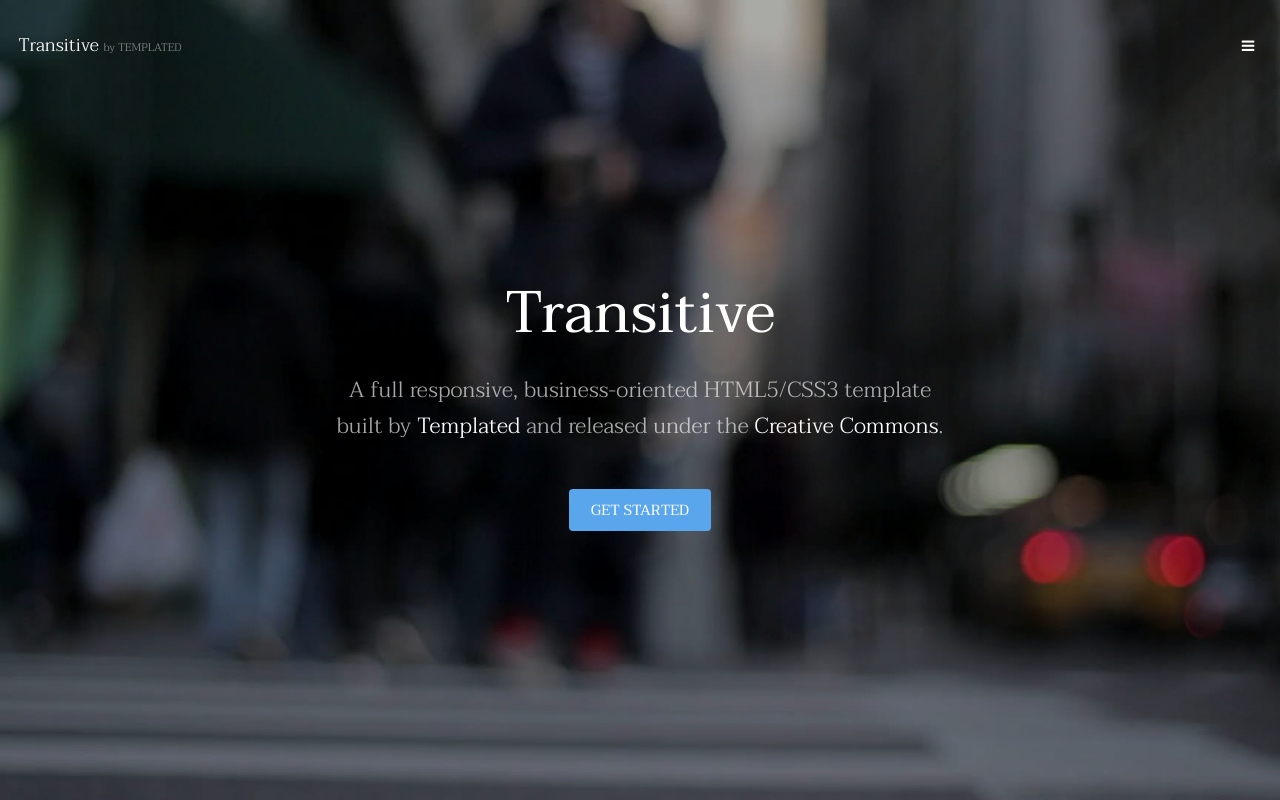
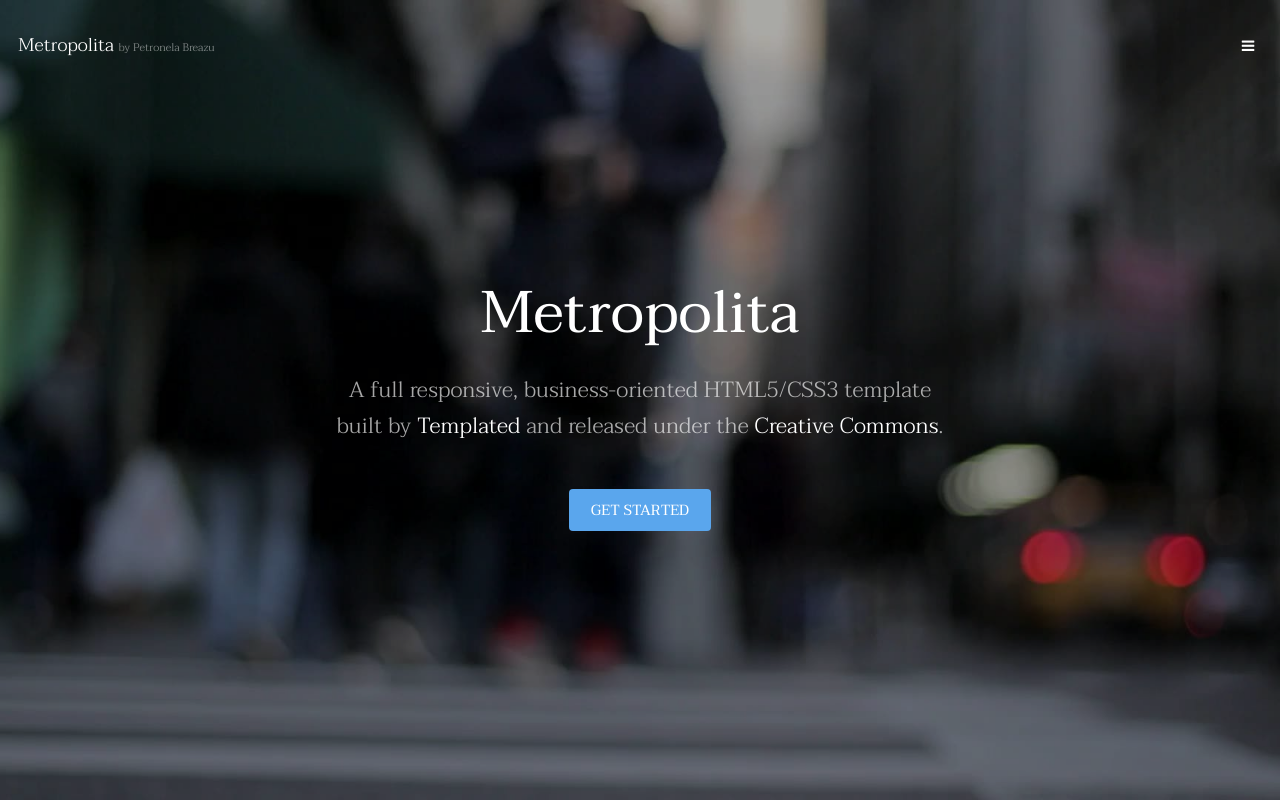
Before and after one commit to Petronela-byte/04_REP_METROPOLITA, a plain HTML site: page index.html in a window 1280 px wide. Shown: the top 800 px of the page. Drawn offline with Linux system fonts and the light colour scheme.

Commit message:
cambios en la portada por Petronela

```diff
--- a/index.html
+++ b/index.html
@@ -6,7 +6,7 @@
 -->
 <html>
 	<head>
-		<title>Transitive by TEMPLATED</title>
+		<title>Metropolita by Petronela Breazu</title>
 		<meta charset="utf-8" />
 		<meta name="viewport" content="width=device-width, initial-scale=1" />
 		<link rel="stylesheet" href="assets/css/main.css" />
@@ -15,7 +15,7 @@
 
 		<!-- Header -->
 			<header id="header" class="alt">
-				<div class="logo"><a href="index.html">Transitive <span>by TEMPLATED</span></a></div>
+				<div class="logo"><a href="index.html">Metropolita <span>by Petronela Breazu</span></a></div>
 				<a href="#menu" class="toggle"><span>Menu</span></a>
 			</header>
 
@@ -36,7 +36,7 @@
 		-->
 			<section id="banner" data-video="images/banner">
 				<div class="inner">
-					<h1>Transitive</h1>
+					<h1>Metropolita</h1>
 					<p>A full responsive, business-oriented HTML5/CSS3 template<br />
 					built by <a href="https://templated.co/">Templated</a> and released under the <a href="https://templated.co/license">Creative Commons</a>.</p>
 					<a href="#one" class="button special scrolly">Get Started</a>
```
